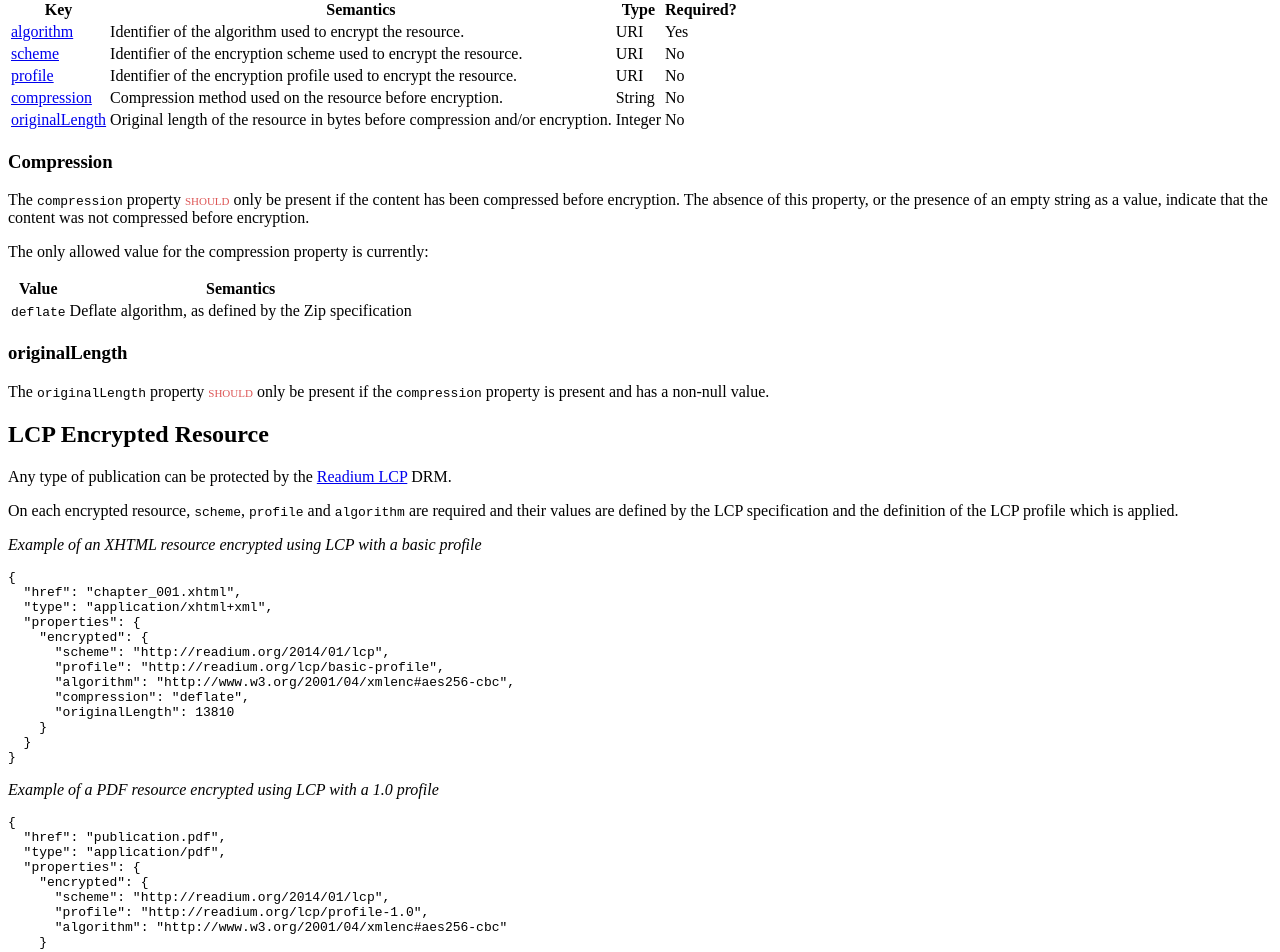
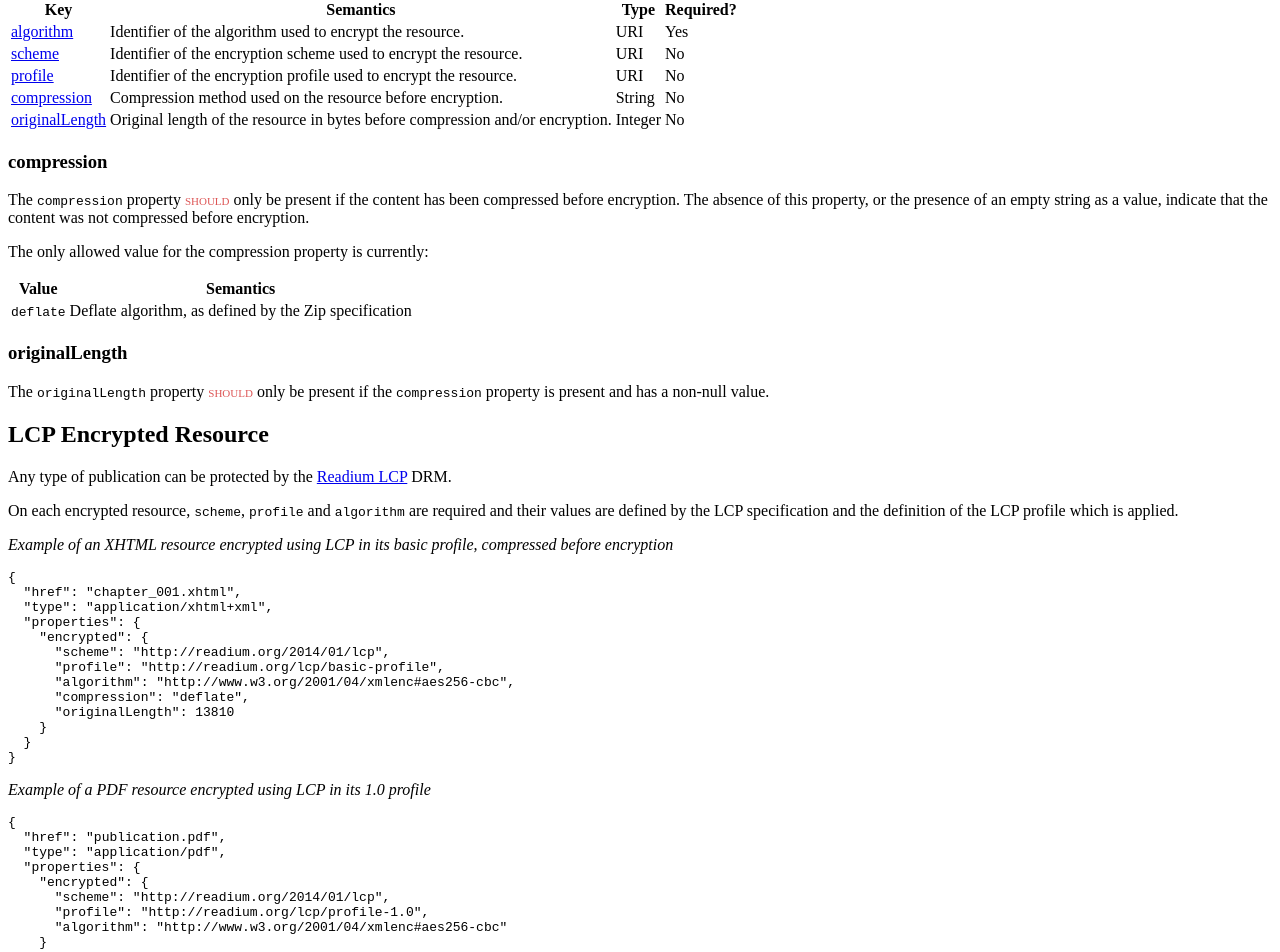
Before and after one commit to readium/webpub-manifest, a Jekyll site: the page built from modules/encryption.md, in a window 1280 px wide. Shown: the part 485-1437 px from the top of the page. Built offline with Jekyll 4.4.1, drawn with Linux system fonts in a browser that asks for light colours; our own code applies the rules of GitHub Pages for plain Markdown files; comment, search, counter and statistics services are not loaded.

Commit message:
tiny typo corrections un the encryption module

````diff
--- a/modules/encryption.md
+++ b/modules/encryption.md
@@ -18,7 +18,7 @@ The Encryption Object has the following keys:
 | [compression](#compression)  | Compression method used on the resource before encryption. | String | No |
 | [originalLength](#originalLength)  | Original length of the resource in bytes before compression and/or encryption. | Integer  | No |
 
-### Compression
+### compression
 
 The `compression` property <strong class="rfc">should</strong> only be present if the content has been compressed before encryption. The absence of this property, or the presence of an empty string as a value, indicate that the content was not compressed before encryption.
 
@@ -39,7 +39,7 @@ Any type of publication can be protected by the [Readium LCP](https://readium.or
 
 On each encrypted resource, `scheme`, `profile` and `algorithm` are required and their values are defined by the LCP specification and the definition of the LCP profile which is applied.
 
-*Example of an XHTML resource encrypted using LCP with a basic profile*
+*Example of an XHTML resource encrypted using LCP in its basic profile, compressed before encryption*
 
 ```json
 {
@@ -56,7 +56,7 @@ On each encrypted resource, `scheme`, `profile` and `algorithm` are required and
   }
 }
 ```
-*Example of a PDF resource encrypted using LCP with a 1.0 profile*
+*Example of a PDF resource encrypted using LCP in its 1.0 profile*
 
 ```json
 {
````
